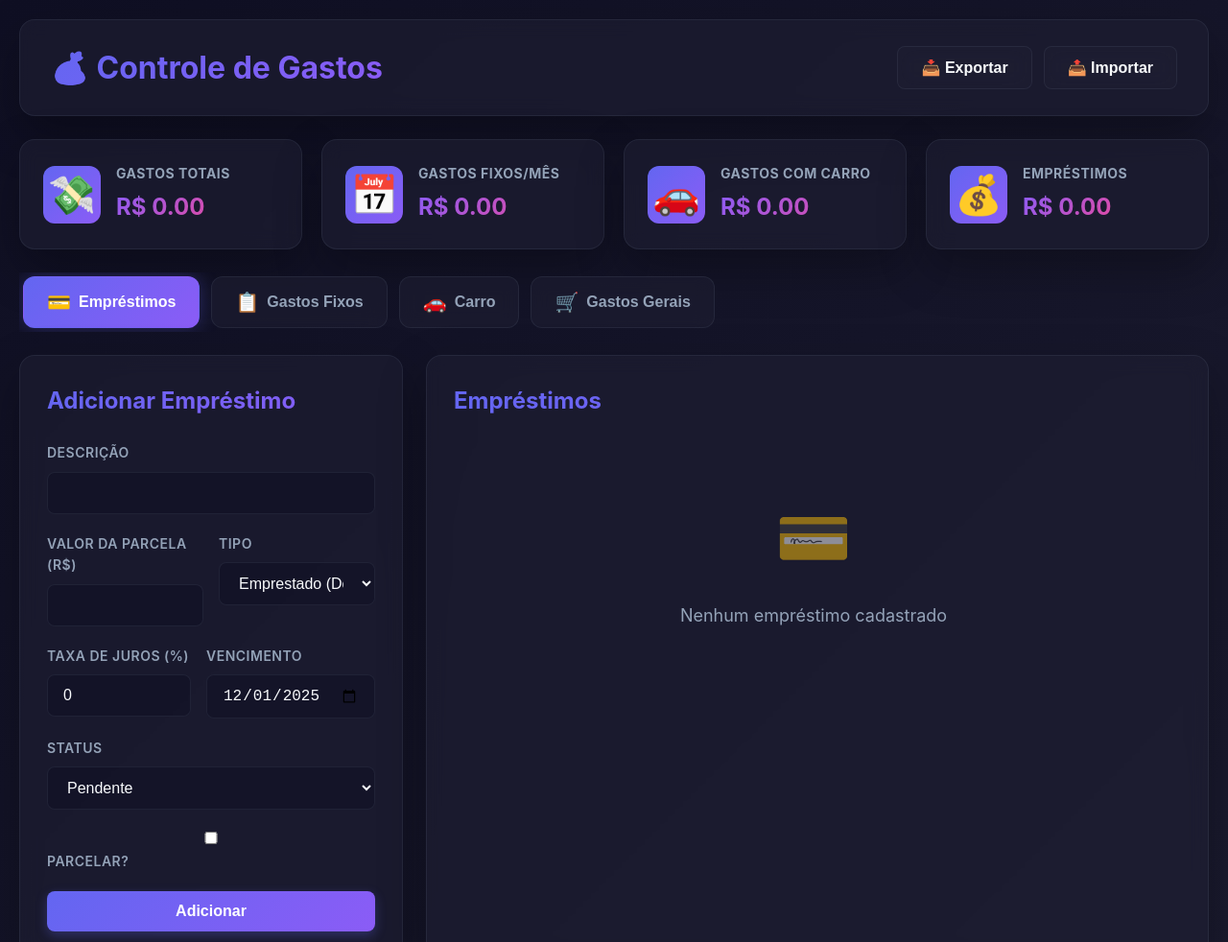
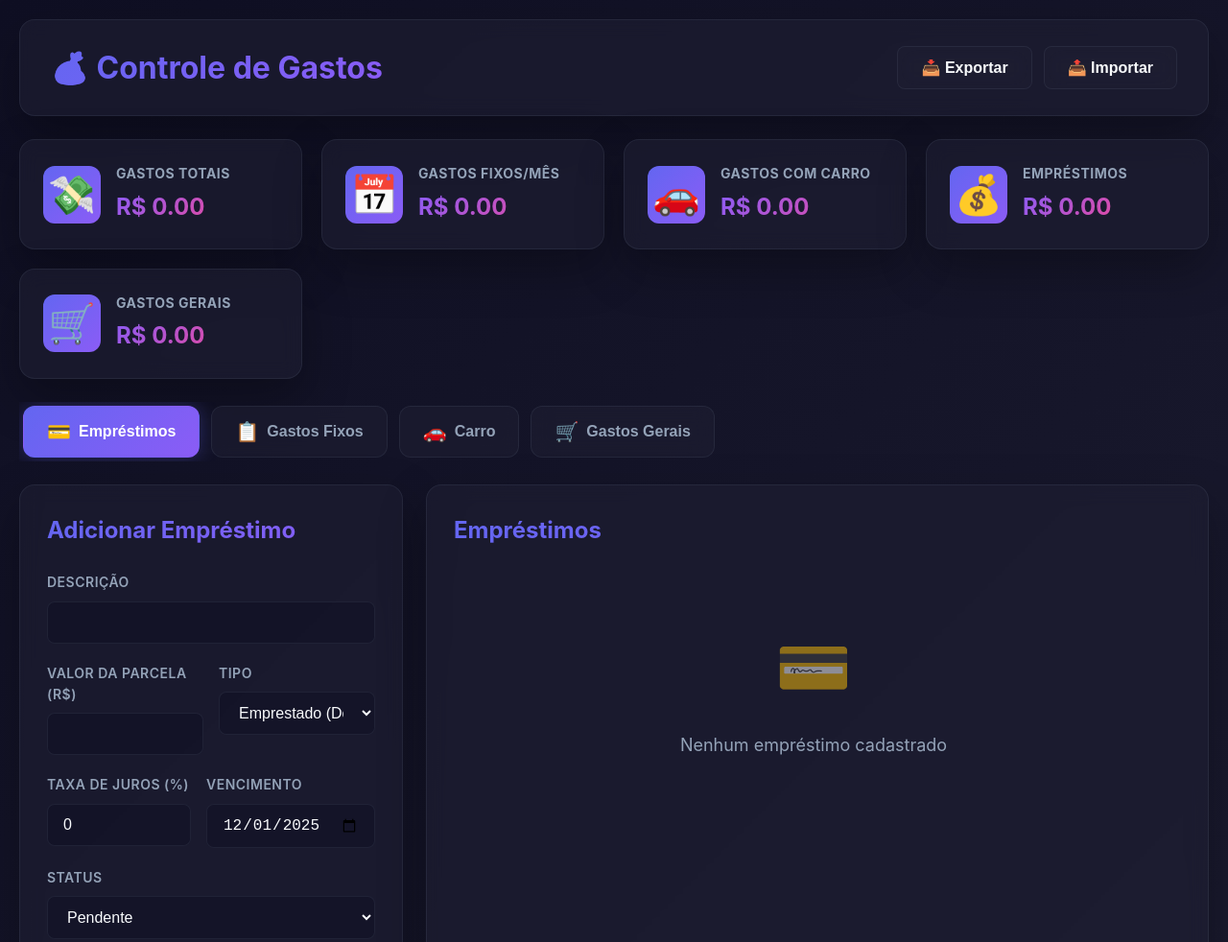
Before and after one commit to sntcripto-source/programa-controle-de-gastos, a plain HTML site: page index.html in a window 1280 px wide. Shown: the top 982 px of the page at 96% size. Drawn offline with Linux system fonts and the light colour scheme.

Commit message:
Adicionar card de Gastos Gerais no dashboard (mostrando mês atual)

```diff
--- a/index.html
+++ b/index.html
@@ -47,6 +47,13 @@
                 <div class="stat-content">
                     <h3>Empréstimos</h3>
                     <p class="stat-value" id="loans-balance">R$ 0,00</p>
+                </div>
+            </div>
+            <div class="stat-card">
+                <div class="stat-icon">🛒</div>
+                <div class="stat-content">
+                    <h3>Gastos Gerais</h3>
+                    <p class="stat-value" id="general-total">R$ 0,00</p>
                 </div>
             </div>
         </section>
--- a/script.js
+++ b/script.js
@@ -561,8 +561,14 @@ const app = {
         // Car expenses
         const carTotal = this.data.car.reduce((sum, item) => sum + item.amount, 0);
 
-        // General expenses
-        const generalTotal = this.data.general.reduce((sum, item) => sum + item.amount, 0);
+        // General expenses - CURRENT MONTH ONLY
+        const currentMonth = new Date().toISOString().substring(0, 7); // YYYY-MM format
+        const generalTotal = this.data.general
+            .filter(item => {
+                const itemMonth = item.installmentDate ? item.installmentDate.substring(0, 7) : item.date.substring(0, 7);
+                return itemMonth === currentMonth;
+            })
+            .reduce((sum, item) => sum + item.amount, 0);
 
         // Fixed monthly expenses
         const fixedMonthly = this.data.fixed.reduce((sum, item) => sum + item.amount, 0);
@@ -588,15 +594,16 @@ const app = {
             return sum + (loan.type === 'borrowed' ? -amount : amount);
         }, 0);
 
-        // Total expenses = fixed + car + loans (absolute value)
+        // Total expenses = fixed + car + loans (absolute value) + general
         // Note: We use Math.abs for loans to count debts as expenses
-        const totalExpenses = fixedMonthly + carTotal + Math.abs(loansBalance);
+        const totalExpenses = fixedMonthly + carTotal + generalTotal + Math.abs(loansBalance);
 
         document.getElementById('total-expenses').textContent = `R$ ${totalExpenses.toFixed(2)}`;
         document.getElementById('fixed-monthly').textContent = `R$ ${fixedMonthly.toFixed(2)}`;
         document.getElementById('car-total').textContent = `R$ ${carTotal.toFixed(2)}`;
         document.getElementById('loans-balance').textContent = `R$ ${Math.abs(loansBalance).toFixed(2)}`;
         document.getElementById('loans-balance').style.color = loansBalance >= 0 ? 'var(--success)' : 'var(--danger)';
+        document.getElementById('general-total').textContent = `R$ ${generalTotal.toFixed(2)}`;
     },
 
     // Render all
```
